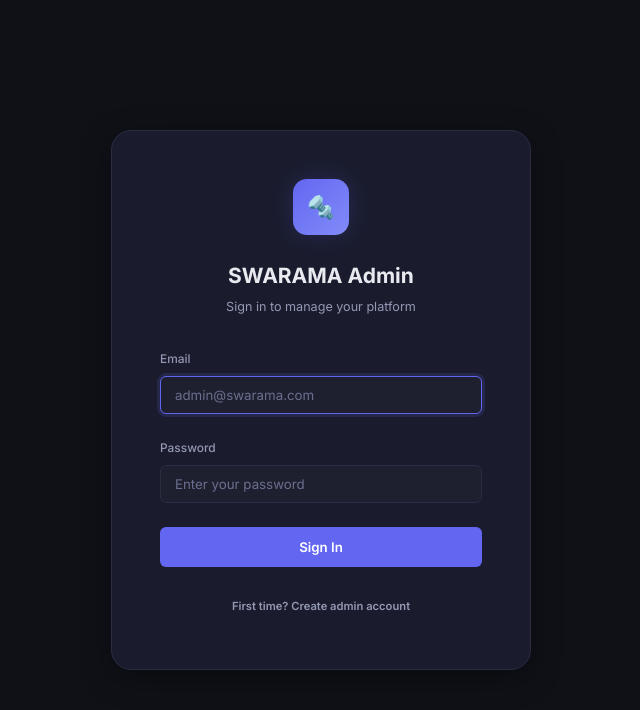
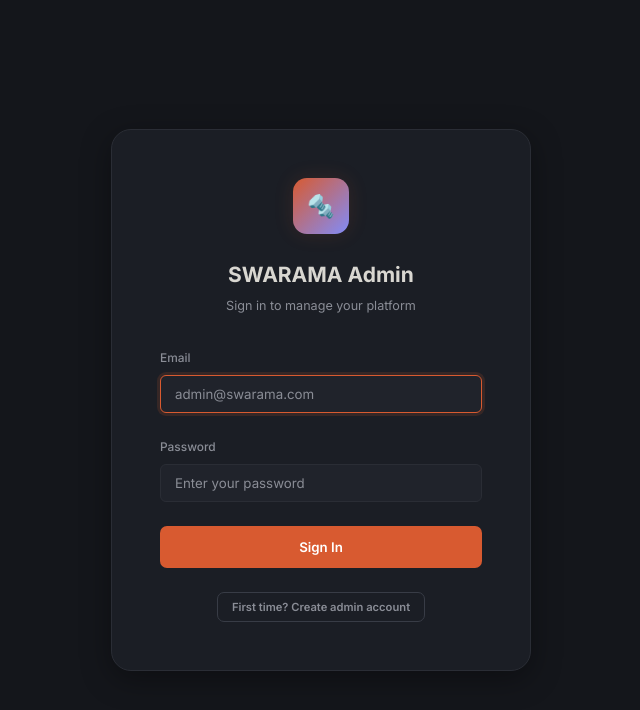
Before and after one commit to amarnathgorlla/mechbook-admin, a React (Vite) app: page / in a window 1280 px wide. Shown: the top 710 px of the page, without its empty margins (319-959 px from the left). Built offline with nearby package versions, Linux system fonts and the light colour scheme; no server answers.

Commit message:
Update admin panel theme to dimmed palette and tonal components

```diff
--- a/src/index.css
+++ b/src/index.css
@@ -3,42 +3,94 @@
    ============================== */
 
 :root {
-  /* Color Palette */
-  --color-bg-primary: #0f1117;
-  --color-bg-secondary: #161822;
-  --color-bg-tertiary: #1e2030;
-  --color-bg-card: #1a1c2e;
-  --color-bg-hover: #242640;
-  --color-bg-sidebar: #0d0e14;
+  /* ---- Surfaces ---- */
+  /* was #0f1117 — pure near-black raised the contrast against white text
+     higher than it needs to be for hours of reading. Warming + lifting
+     the floor a little removes the "staring into a hole" feeling. */
+  --color-bg-primary: #14161b;
+  /* was #1a1c2e — desaturated to match the new neutral base instead of
+     leaning navy/blue, which fights with the coral brand accent */
+  --color-bg-card: #1b1e25;
+  /* new: a third surface for hover states, the active sidebar row, and
+     table row hover — having only 2 surfaces forces hover states to use
+     opacity tricks that often look muddy */
+  --color-bg-elevated: #20232b;
 
-  --color-text-primary: #e8eaf0;
-  --color-text-secondary: #9498b3;
-  --color-text-muted: #6b6f8d;
+  --color-border: #2a2d35;
+  --color-border-strong: #383c46;
 
-  --color-border: #2a2d42;
-  --color-border-light: #353850;
+  /* ---- Text ---- */
+  /* was pure white (#ffffff or close) — off-white reduces the contrast
+     ratio from ~16:1 to ~11:1, still very readable, noticeably softer */
+  --color-text-primary: #d9d7d1;
+  --color-text-secondary: #8a8d96;
+  --color-text-tertiary: #5f6168;
 
-  /* Accent Colors */
-  --color-indigo: #6366f1;
-  --color-indigo-hover: #7577f5;
-  --color-indigo-muted: rgba(99, 102, 241, 0.15);
+  /* ---- Brand accent ---- */
+  /* was indigo #6366f1 — generic SaaS purple, unrelated to the rest of
+     the SWARAMA brand. Coral ties the admin panel to the rider/mechanic
+     apps instead of feeling like a different product. */
+  --color-accent: #d85a30;
+  --color-accent-hover: #c44d26;
+  --color-accent-tint: rgba(216, 90, 48, 0.14);
+  --color-accent-text: #f0936c; /* accent text on dark surfaces */
 
-  --color-emerald: #10b981;
-  --color-emerald-muted: rgba(16, 185, 129, 0.15);
+  /* ---- Semantic status colors ----
+     Hue stays the same (green = approved, amber = pending, red = danger)
+     so nothing gets relearned — only the saturation/value drops so a
+     table full of badges doesn't read as a wall of neon. */
+  --color-success: #3e9c7b;
+  --color-success-tint: rgba(62, 156, 123, 0.14);
+  --color-success-text: #6fc9a8;
 
-  --color-amber: #f59e0b;
-  --color-amber-muted: rgba(245, 158, 11, 0.15);
+  --color-warning: #c9963a;
+  --color-warning-tint: rgba(201, 150, 58, 0.14);
+  --color-warning-text: #e0b36b;
 
-  --color-red: #ef4444;
-  --color-red-muted: rgba(239, 68, 68, 0.15);
+  --color-danger: #c25a4a;
+  --color-danger-tint: rgba(194, 90, 74, 0.14);
+  --color-danger-text: #e08b7a;
 
-  --color-slate: #64748b;
-  --color-slate-muted: rgba(100, 116, 139, 0.15);
+  --color-neutral: #6b6f78;
+  --color-neutral-tint: rgba(107, 111, 120, 0.14);
 
-  --color-blue: #3b82f6;
-  --color-blue-muted: rgba(59, 130, 246, 0.15);
+  /* ---- Motion ---- */
+  --transition-normal: 250ms ease;
 
-  /* Spacing */
+  /* ---- Mappings to keep old color variables compatible ---- */
+  --color-bg-secondary: var(--color-bg-card);
+  --color-bg-tertiary: var(--color-bg-elevated);
+  --color-bg-hover: var(--color-bg-elevated);
+  --color-bg-sidebar: var(--color-bg-primary);
+
+  --color-text-muted: var(--color-text-secondary);
+
+  --color-border-light: var(--color-border-strong);
+
+  /* Accent Mappings (indigo -> accent) */
+  --color-indigo: var(--color-accent);
+  --color-indigo-hover: var(--color-accent-hover);
+  --color-indigo-muted: var(--color-accent-tint);
+
+  /* Success Mappings (emerald -> success) */
+  --color-emerald: var(--color-success);
+  --color-emerald-muted: var(--color-success-tint);
+
+  /* Warning Mappings (amber -> warning) */
+  --color-amber: var(--color-warning);
+  --color-amber-muted: var(--color-warning-tint);
+
+  /* Danger Mappings (red -> danger) */
+  --color-red: var(--color-danger);
+  --color-red-muted: var(--color-danger-tint);
+
+  /* Neutral Mappings (slate/blue -> neutral) */
+  --color-slate: var(--color-neutral);
+  --color-slate-muted: var(--color-neutral-tint);
+  --color-blue: var(--color-accent);
+  --color-blue-muted: var(--color-accent-tint);
+
+  /* ---- Spacing ---- */
   --space-xs: 4px;
   --space-sm: 8px;
   --space-md: 16px;
@@ -46,25 +98,24 @@
   --space-xl: 32px;
   --space-2xl: 48px;
 
-  /* Border Radius */
+  /* ---- Border Radius ---- */
   --radius-sm: 6px;
   --radius-md: 10px;
   --radius-lg: 14px;
   --radius-xl: 20px;
   --radius-full: 9999px;
 
-  /* Shadows */
+  /* ---- Shadows ---- */
   --shadow-sm: 0 1px 2px rgba(0, 0, 0, 0.3);
   --shadow-md: 0 4px 12px rgba(0, 0, 0, 0.25);
   --shadow-lg: 0 8px 30px rgba(0, 0, 0, 0.35);
-  --shadow-glow-indigo: 0 0 20px rgba(99, 102, 241, 0.2);
+  --shadow-glow-indigo: 0 0 20px var(--color-accent-tint);
 
-  /* Transitions */
+  /* ---- Transitions ---- */
   --transition-fast: 150ms ease;
-  --transition-normal: 250ms ease;
   --transition-slow: 350ms ease;
 
-  /* Sidebar */
+  /* ---- Sidebar ---- */
   --sidebar-width: 260px;
   --sidebar-collapsed: 72px;
 }
@@ -428,10 +479,10 @@ a {
 .badge {
   display: inline-flex;
   align-items: center;
-  gap: 5px;
+  gap: 6px;
   padding: 4px 10px;
-  border-radius: var(--radius-full);
-  font-size: 0.75rem;
+  border-radius: 6px;
+  font-size: 12.5px;
   font-weight: 600;
   text-transform: capitalize;
   white-space: nowrap;
@@ -442,31 +493,28 @@ a {
   width: 6px;
   height: 6px;
   border-radius: 50%;
+  background: currentColor;
+}
+
+.badge-approved, .badge-confirmed, .badge-done {
+  background: var(--color-success-tint);
+  color: var(--color-success-text);
 }
 
 .badge-pending {
-  background: var(--color-amber-muted);
-  color: var(--color-amber);
+  background: var(--color-warning-tint);
+  color: var(--color-warning-text);
 }
-.badge-pending::before { background: var(--color-amber); }
-
-.badge-approved, .badge-confirmed, .badge-done {
-  background: var(--color-emerald-muted);
-  color: var(--color-emerald);
-}
-.badge-approved::before, .badge-confirmed::before, .badge-done::before { background: var(--color-emerald); }
 
 .badge-rejected {
-  background: var(--color-red-muted);
-  color: var(--color-red);
+  background: var(--color-danger-tint);
+  color: var(--color-danger-text);
 }
-.badge-rejected::before { background: var(--color-red); }
 
 .badge-blocked {
-  background: var(--color-slate-muted);
-  color: var(--color-slate);
+  background: var(--color-neutral-tint);
+  color: var(--color-text-secondary);
 }
-.badge-blocked::before { background: var(--color-slate); }
 
 /* ==============================
    Buttons
@@ -476,44 +524,46 @@ a {
   display: inline-flex;
   align-items: center;
   gap: var(--space-sm);
-  padding: 8px 16px;
-  border-radius: var(--radius-sm);
-  font-size: 0.82rem;
+  font-size: 13px;
   font-weight: 600;
+  padding: 7px 14px;
+  border-radius: 7px;
+  border: 1px solid transparent;
   cursor: pointer;
-  transition: all var(--transition-fast);
-  border: none;
+  transition: background var(--transition-normal), border-color var(--transition-normal), color var(--transition-normal);
   font-family: inherit;
 }
 
 .btn-sm {
-  padding: 5px 12px;
-  font-size: 0.78rem;
+  padding: 4px 10px;
+  font-size: 11.5px;
 }
 
 .btn-primary {
-  background: var(--color-indigo);
-  color: white;
+  background: var(--color-accent);
+  color: #fff;
+  border: 1px solid transparent;
 }
 .btn-primary:hover {
-  background: var(--color-indigo-hover);
-  box-shadow: var(--shadow-glow-indigo);
+  background: var(--color-accent-hover);
 }
 
-.btn-success {
-  background: var(--color-emerald);
-  color: white;
+.btn-success, .btn-success-tonal {
+  background: var(--color-success-tint);
+  color: var(--color-success-text);
+  border-color: rgba(62, 156, 123, 0.3);
 }
-.btn-success:hover {
-  background: #0da472;
+.btn-success:hover, .btn-success-tonal:hover {
+  background: rgba(62, 156, 123, 0.22);
 }
 
-.btn-danger {
-  background: var(--color-red);
-  color: white;
+.btn-danger, .btn-danger-tonal {
+  background: var(--color-danger-tint);
+  color: var(--color-danger-text);
+  border-color: rgba(194, 90, 74, 0.3);
 }
-.btn-danger:hover {
-  background: #dc2626;
+.btn-danger:hover, .btn-danger-tonal:hover {
+  background: rgba(194, 90, 74, 0.22);
 }
 
 .btn-outline {
@@ -522,7 +572,7 @@ a {
   color: var(--color-text-secondary);
 }
 .btn-outline:hover {
-  border-color: var(--color-border-light);
+  border-color: var(--color-text-secondary);
   color: var(--color-text-primary);
   background: var(--color-bg-hover);
 }
@@ -530,10 +580,12 @@ a {
 .btn-ghost {
   background: transparent;
   color: var(--color-text-secondary);
+  border-color: var(--color-border-strong);
 }
 .btn-ghost:hover {
+  color: var(--color-text-primary);
+  border-color: var(--color-text-secondary);
   background: var(--color-bg-hover);
-  color: var(--color-text-primary);
 }
 
 .btn-group {
```
